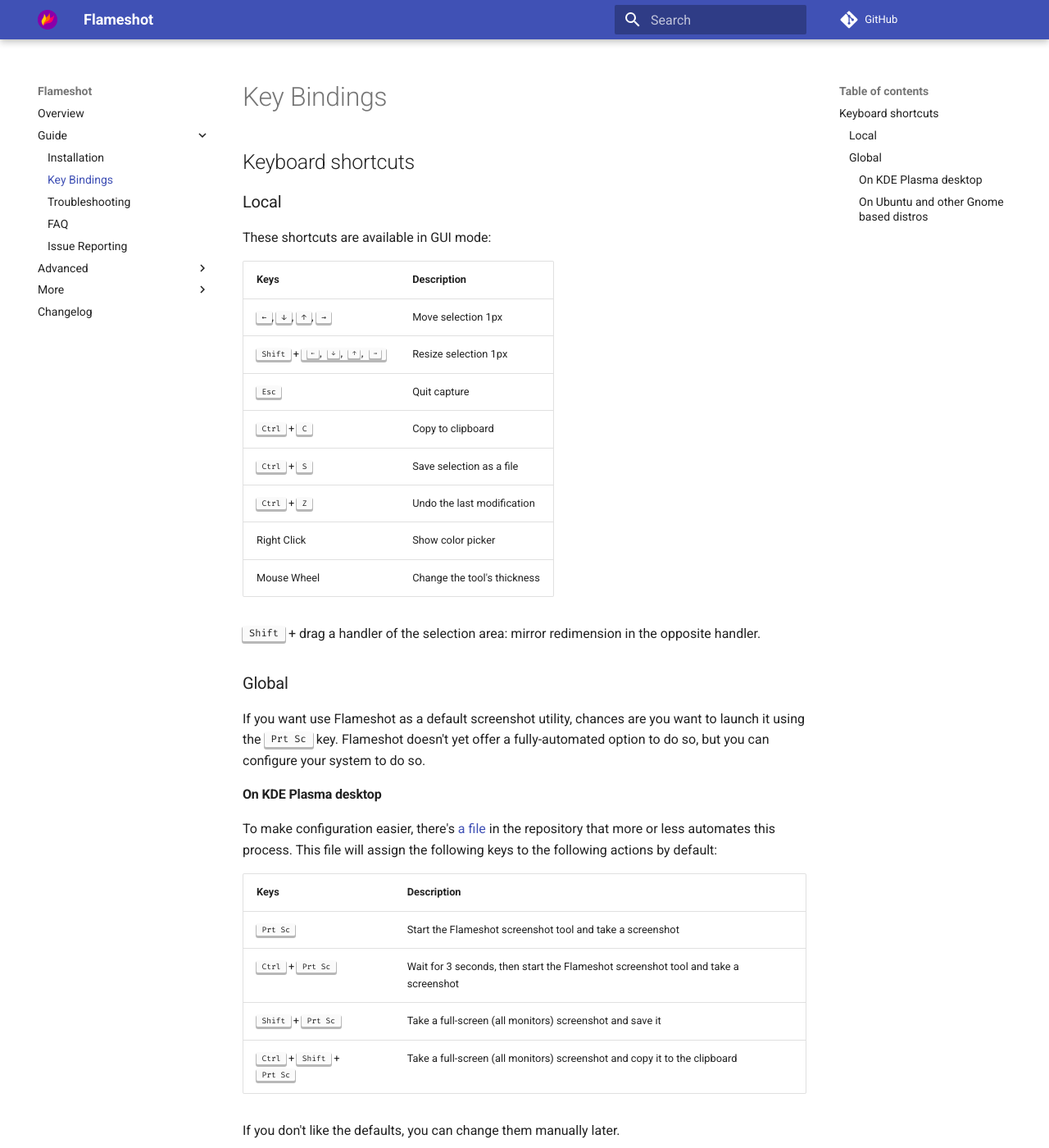
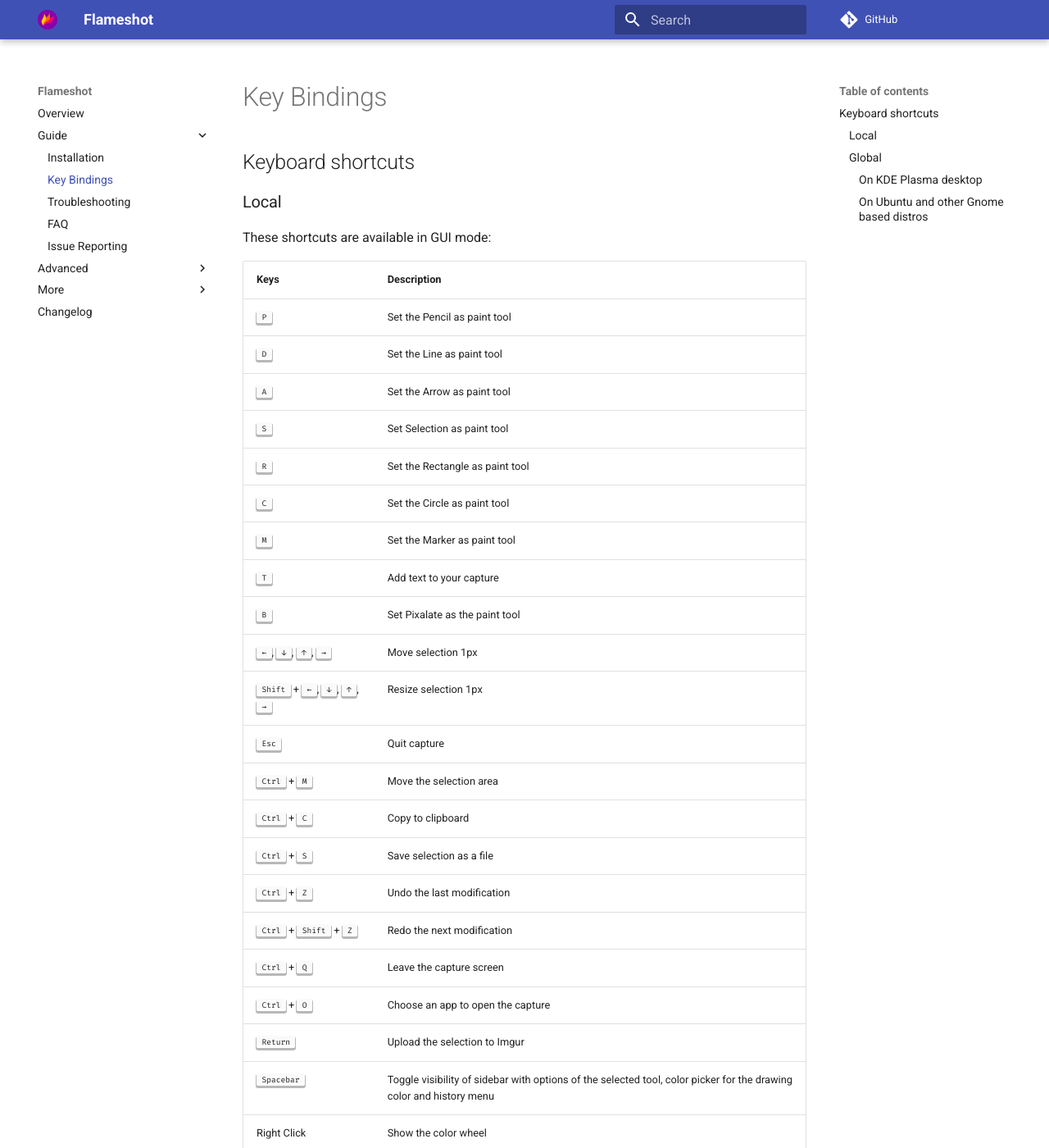
Before and after one commit to flameshot-org/flameshot-org.github.io, an MkDocs documentation site: the page built from docs/guide/key-bindings.md, in a window 1280 px wide and 1400 px high. Shown: the whole window at 82% size. Built offline with MkDocs 1.6.1 and Material for MkDocs 9.7.7, drawn with Linux system fonts in a browser that asks for light colours; comment, search, counter and statistics services are not loaded; some of the changed text lies outside the part shown.

Commit message:
Add hotkeys, incl. macOS + Windows global hotkeys
Updated hotkeys taken from this PR: https://github.com/flameshot-org/flameshot/pull/1097

Ref: https://github.com/flameshot-org/flameshot/issues/1593

```diff
--- a/docs/guide/key-bindings.md
+++ b/docs/guide/key-bindings.md
@@ -3,21 +3,41 @@
 ### Local
 These shortcuts are available in GUI mode:
 
-|  Keys                                                                                         |  Description                         |
-|---                                                                                            |---                                   |
-| <kbd>←</kbd>, <kbd>↓</kbd>, <kbd>↑</kbd>, <kbd>→</kbd>                                        | Move selection 1px                   |
-| <kbd>Shift</kbd> + <kbd><kbd>←</kbd>, <kbd>↓</kbd>, <kbd>↑</kbd>, <kbd>→</kbd></kbd>          | Resize selection 1px                 |
-| <kbd>Esc</kbd>                                                                                | Quit capture                         |
-| <kbd>Ctrl</kbd> + <kbd>C</kbd>                                                                | Copy to clipboard                    |
-| <kbd>Ctrl</kbd> + <kbd>S</kbd>                                                                | Save selection as a file             |
-| <kbd>Ctrl</kbd> + <kbd>Z</kbd>                                                                | Undo the last modification           |
-| Right Click                                                                                   | Show color picker                    |
-| Mouse Wheel                                                                                   | Change the tool's thickness          |
+|  Keys                                                                     |  Description                                                   |
+|---                                                                        |---                                                             |
+| <kbd>P</kbd>                                          | Set the Pencil as paint tool |
+| <kbd>D</kbd>                                          | Set the Line as paint tool |
+| <kbd>A</kbd>                                          | Set the Arrow as paint tool |
+| <kbd>S</kbd>                                          | Set Selection as paint tool |
+| <kbd>R</kbd>                                          | Set the Rectangle as paint tool |
+| <kbd>C</kbd>                                          | Set the Circle as paint tool |
+| <kbd>M</kbd>                                          | Set the Marker as paint tool |
+| <kbd>T</kbd>                                          | Add text to your capture |
+| <kbd>B</kbd>                                          | Set Pixalate as the paint tool |
+| <kbd>←</kbd>, <kbd>↓</kbd>, <kbd>↑</kbd>, <kbd>→</kbd>                    | Move selection 1px                                             |
+| <kbd>Shift</kbd> + <kbd>←</kbd>, <kbd>↓</kbd>, <kbd>↑</kbd>, <kbd>→</kbd> | Resize selection 1px                                           |
+| <kbd>Esc</kbd>                                                            | Quit capture                                                   |
+| <kbd>Ctrl</kbd> + <kbd>M</kbd>                                            | Move the selection area                                              |
+| <kbd>Ctrl</kbd> + <kbd>C</kbd>                                            | Copy to clipboard                                              |
+| <kbd>Ctrl</kbd> + <kbd>S</kbd>                                            | Save selection as a file                                       |
+| <kbd>Ctrl</kbd> + <kbd>Z</kbd>                                            | Undo the last modification                                     |
+| <kbd>Ctrl</kbd> + <kbd>Shift</kbd> + <kbd>Z</kbd>                                            | Redo the next modification                    |
+| <kbd>Ctrl</kbd> + <kbd>Q</kbd>                                            | Leave the capture screen                                         |
+| <kbd>Ctrl</kbd> + <kbd>O</kbd>                                            | Choose an app to open the capture                                |
+| <kbd>Return</kbd>                                             | Upload the selection to Imgur                                      |
+| <kbd>Spacebar</kbd>                                                       | Toggle visibility of sidebar with options of the selected tool, color picker for the drawing color and history menu |
+| Right Click                                                               | Show the color wheel                                              |
+| Mouse Wheel                                                               | Change the tool's thickness                                    |
+| <kbd>Print screen</kbd>                                          | Capture Screen |
+| <kbd>Shift</kbd> + <kbd>Print</kbd>                                            | Screenshot History                                     |
 
 <kbd>Shift</kbd> + drag a handler of the selection area: mirror redimension in the opposite handler.
 
 ### Global
-If you want use Flameshot as a default screenshot utility, chances are you want to launch it using the <kbd>Prt Sc</kbd> key. Flameshot doesn't yet offer a fully-automated option to do so, but you can configure your system to do so.
+
+Flameshot uses <kbd>Print screen</kbd> (Windows) and <kbd>cmd</kbd>-<kbd>option</kbd>-<kbd>shift</kbd>-<kbd>4</kbd> (macOS) as default global hotkeys.
+
+On Linux, Flameshot doesn't yet support <kbd>Pr Scr</kbd> out of the box, but with a bit of configuration you can set this up:
 
 #### On KDE Plasma desktop
 To make configuration easier, there's [a file](https://github.com/flameshot-org/flameshot/blob/master/docs/shortcuts-config/flameshot-shortcuts-kde) in the repository that more or less automates this process. This file will assign the following keys to the following actions by default:
```
